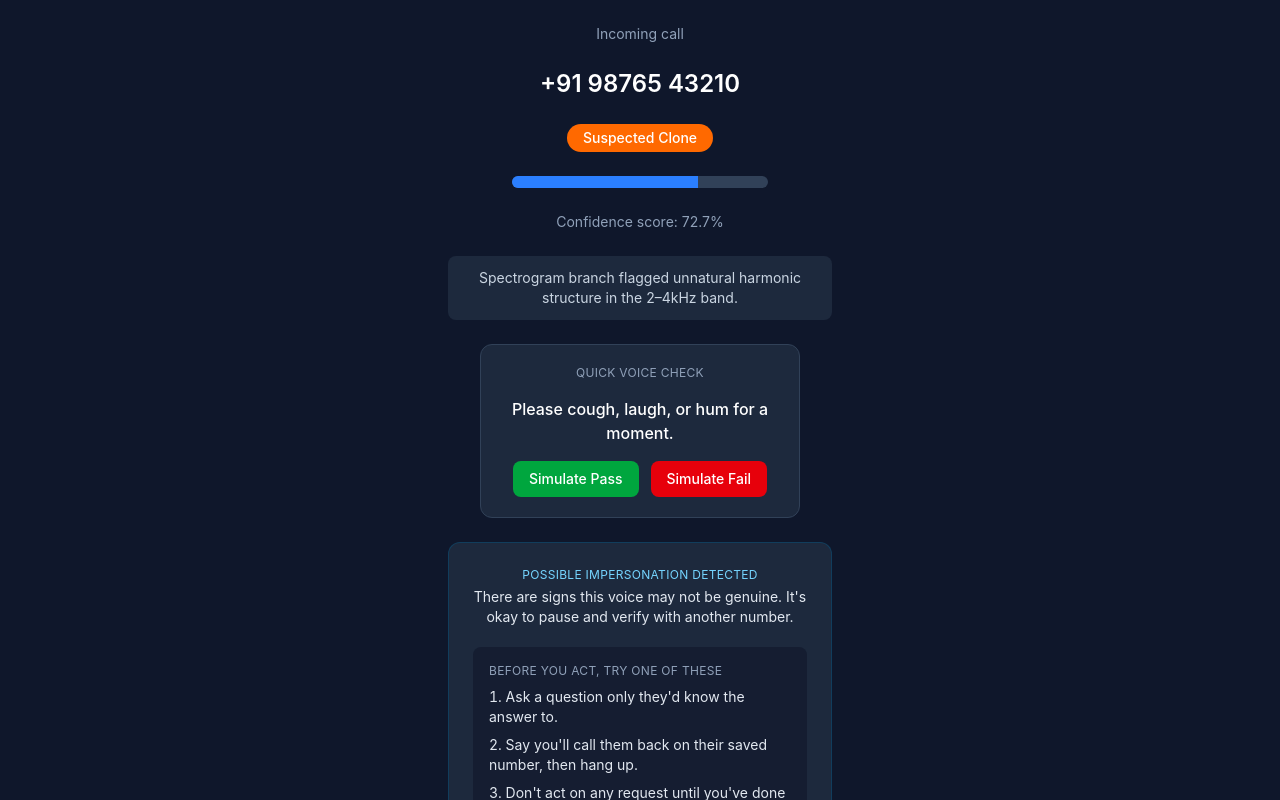
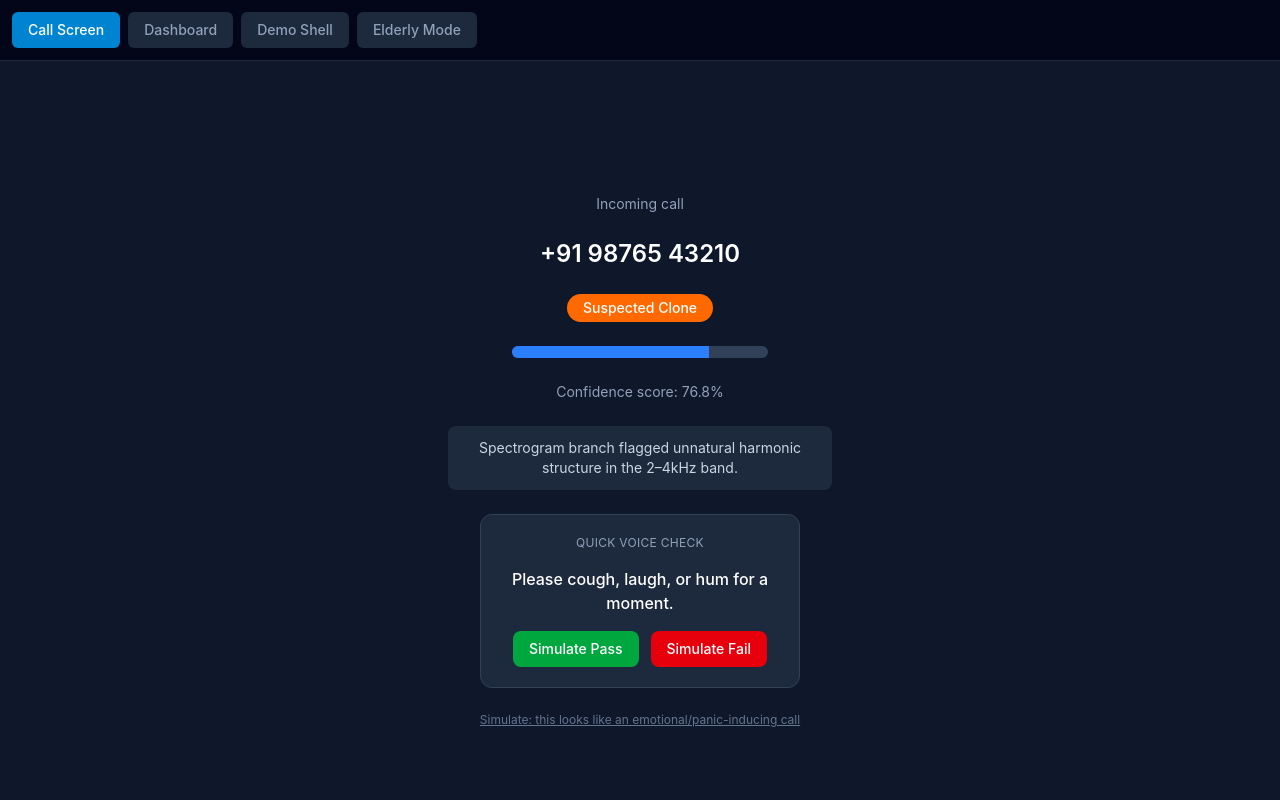
Before and after one commit to SB2318/VoiceShield, a React (Vite) app: page / in a window 1280 px wide. Shown: the top 800 px of the page. Built offline with nearby package versions, Linux system fonts and the light colour scheme.

Commit message:
Add analyst dashboard, demo shell , nav , elderlly mode

```diff
--- a/src/App.jsx
+++ b/src/App.jsx
@@ -1,7 +1,55 @@
+import { useState } from "react";
 import CallScreen from "./components/CallScreen/CallScreen";
+import Dashboard from "./components/Dashboard/Dashboard";
+import DemoShell from "./components/DemoShell/DemoShell";
+import ElderlyCallScreen from "./components/ElderlyMode/ElderlyCallScreen";
 
 function App() {
-  return <CallScreen />;
+  const [view, setView] = useState("call");
+
+  return (
+    <div>
+      <nav className="flex gap-2 p-3 bg-slate-950 border-b border-slate-800">
+        <button
+          onClick={() => setView("call")}
+          className={`px-4 py-2 rounded-md text-sm font-medium ${
+            view === "call" ? "bg-sky-600 text-white" : "bg-slate-800 text-slate-400"
+          }`}
+        >
+          Call Screen
+        </button>
+        <button
+          onClick={() => setView("dashboard")}
+          className={`px-4 py-2 rounded-md text-sm font-medium ${
+            view === "dashboard" ? "bg-sky-600 text-white" : "bg-slate-800 text-slate-400"
+          }`}
+        >
+          Dashboard
+        </button>
+        <button
+          onClick={() => setView("demo")}
+          className={`px-4 py-2 rounded-md text-sm font-medium ${
+            view === "demo" ? "bg-sky-600 text-white" : "bg-slate-800 text-slate-400"
+          }`}
+        >
+          Demo Shell
+        </button>
+        <button
+          onClick={() => setView("elderly")}
+          className={`px-4 py-2 rounded-md text-sm font-medium ${
+            view === "elderly" ? "bg-sky-600 text-white" : "bg-slate-800 text-slate-400"
+          }`}
+        >
+          Elderly Mode
+        </button>
+      </nav>
+
+      {view === "call" && <CallScreen />}
+      {view === "dashboard" && <Dashboard />}
+      {view === "demo" && <DemoShell />}
+      {view === "elderly" && <ElderlyCallScreen />}
+    </div>
+  );
 }
 
 export default App;
--- a/src/components/CallScreen/CallScreen.jsx
+++ b/src/components/CallScreen/CallScreen.jsx
@@ -4,11 +4,11 @@ import { riskConfig } from "./riskConfig";
 import ChallengeCard from "../Challenge/ChallengeCard";
 import PanicCard from "../PanicMode/PanicCard";
 
-function CallScreen() {
+function CallScreen({ embedded = false }) {
   const [score, setScore] = useState(mockDecision.fused_score);
+  const [showPanic, setShowPanic] = useState(false);
   const risk = riskConfig[mockDecision.decision];
 
-  // simulate a live-updating score every 300ms, like the real streaming cadence
   useEffect(() => {
     const interval = setInterval(() => {
       setScore((prev) => {
@@ -20,7 +20,11 @@ function CallScreen() {
   }, []);
 
   return (
-    <div className="min-h-screen bg-slate-900 text-white flex flex-col items-center justify-center gap-6 p-6">
+    <div className={
+      embedded
+        ? "text-white flex flex-col items-center gap-5 p-4"
+        : "min-h-screen bg-slate-900 text-white flex flex-col items-center justify-center gap-6 p-6"
+    }>
       <p className="text-slate-400 text-sm">Incoming call</p>
       <h1 className="text-2xl font-semibold">{mockDecision.number}</h1>
 
@@ -39,11 +43,22 @@ function CallScreen() {
       <p className="max-w-sm text-center text-slate-300 text-sm bg-slate-800 rounded-lg p-3">
         {mockDecision.explanation}
       </p>
+
       <ChallengeCard
-  challengeType={mockDecision.challenge_type}
-  onResult={(res) => console.log("Challenge result:", res)}
-/>
-      <PanicCard />
+        challengeType={mockDecision.challenge_type}
+        onResult={(res) => console.log("Challenge result:", res)}
+      />
+
+      {!showPanic ? (
+        <button
+          onClick={() => setShowPanic(true)}
+          className="text-xs text-slate-500 underline"
+        >
+          Simulate: this looks like an emotional/panic-inducing call
+        </button>
+      ) : (
+        <PanicCard />
+      )}
     </div>
   );
 }
--- /dev/null
+++ b/src/components/Dashboard/CallFeedRow.jsx
@@ -0,0 +1,39 @@
+import { riskConfig } from "../CallScreen/riskConfig";
+
+function CallFeedRow({ call, onOverride }) {
+  const risk = riskConfig[call.decision];
+
+  return (
+    <div className="flex items-center justify-between bg-slate-800 rounded-lg px-4 py-3 border border-slate-700">
+      <div>
+        <p className="text-white text-sm font-medium">{call.number}</p>
+        <p className="text-slate-500 text-xs">{call.call_id}</p>
+      </div>
+
+      <span className={`px-3 py-1 rounded-full text-xs font-medium ${risk.color}`}>
+        {risk.label}
+      </span>
+
+      <p className="text-slate-300 text-sm w-16 text-right">
+        {(call.fused_score * 100).toFixed(0)}%
+      </p>
+
+      <div className="flex gap-2">
+        <button
+          onClick={() => onOverride?.(call.call_id, "confirmed")}
+          className="px-3 py-1 bg-green-700 hover:bg-green-600 rounded-md text-xs"
+        >
+          Confirm
+        </button>
+        <button
+          onClick={() => onOverride?.(call.call_id, "overridden")}
+          className="px-3 py-1 bg-slate-600 hover:bg-slate-500 rounded-md text-xs"
+        >
+          Override
+        </button>
+      </div>
+    </div>
+  );
+}
+
+export default CallFeedRow;
--- /dev/null
+++ b/src/components/Dashboard/Dashboard.jsx
@@ -0,0 +1,32 @@
+import { useState } from "react";
+import { mockCallFeed, mockMetrics } from "../../mocks/decisionMock";
+import CallFeedRow from "./CallFeedRow";
+import MetricsPanel from "./MetricsPanel";
+
+function Dashboard() {
+  const [feed, setFeed] = useState(mockCallFeed);
+
+  const handleOverride = (callId, action) => {
+    console.log(`Call ${callId} -> ${action}`);
+    // In real integration, this would PATCH the decision object and log the override
+  };
+
+  return (
+    <div className="min-h-screen bg-slate-900 text-white p-8 flex flex-col gap-8">
+      <h1 className="text-2xl font-bold">Analyst Dashboard</h1>
+
+      <MetricsPanel metrics={mockMetrics} />
+
+      <div>
+        <h2 className="text-slate-400 text-sm uppercase tracking-wide mb-3">Live Flagged Calls</h2>
+        <div className="flex flex-col gap-3">
+          {feed.map((call) => (
+            <CallFeedRow key={call.call_id} call={call} onOverride={handleOverride} />
+          ))}
+        </div>
+      </div>
+    </div>
+  );
+}
+
+export default Dashboard;
--- /dev/null
+++ b/src/components/Dashboard/MetricsPanel.jsx
@@ -0,0 +1,20 @@
+function MetricsPanel({ metrics }) {
+  const items = [
+    { label: "EER", value: `${metrics.eer}%` },
+    { label: "Latency", value: `${metrics.latencyMs}ms` },
+    { label: "FPR @ Threshold", value: `${metrics.fprAtThreshold}%` },
+  ];
+
+  return (
+    <div className="grid grid-cols-3 gap-4">
+      {items.map((item) => (
+        <div key={item.label} className="bg-slate-800 rounded-lg p-4 text-center border border-slate-700">
+          <p className="text-slate-400 text-xs uppercase tracking-wide">{item.label}</p>
+          <p className="text-white text-2xl font-bold mt-1">{item.value}</p>
+        </div>
+      ))}
+    </div>
+  );
+}
+
+export default MetricsPanel;
--- /dev/null
+++ b/src/components/DemoShell/DemoShell.jsx
@@ -0,0 +1,17 @@
+import PhoneFrame from "./PhoneFrame";
+import CallScreen from "../CallScreen/CallScreen";
+
+function DemoShell() {
+  return (
+    <PhoneFrame>
+      <div className="px-4 py-2">
+        <p className="text-center text-slate-500 text-xs mb-2">
+          SecureBank — Incoming Call Screening
+        </p>
+      </div>
+      <CallScreen embedded />
+    </PhoneFrame>
+  );
+}
+
+export default DemoShell;
--- /dev/null
+++ b/src/components/DemoShell/PhoneFrame.jsx
@@ -0,0 +1,18 @@
+function PhoneFrame({ children }) {
+  return (
+    <div className="min-h-screen bg-slate-950 flex items-center justify-center py-10">
+      <div className="w-[375px] h-[720px] bg-black rounded-[2.5rem] p-3 shadow-2xl border-4 border-slate-800">
+        <div className="w-full h-full bg-slate-900 rounded-[2rem] overflow-hidden relative flex flex-col">
+          {/* Fake status bar */}
+          <div className="flex justify-between items-center px-6 py-2 text-white text-xs bg-black/40">
+            <span>9:41</span>
+            <span>📶 🔋</span>
+          </div>
+          <div className="flex-1 overflow-y-auto">{children}</div>
+        </div>
+      </div>
+    </div>
+  );
+}
+
+export default PhoneFrame;
--- /dev/null
+++ b/src/components/ElderlyMode/ElderlyCallScreen.jsx
@@ -0,0 +1,27 @@
+import { mockDecision } from "../../mocks/decisionMock";
+import { riskConfig } from "../CallScreen/riskConfig";
+
+function ElderlyCallScreen() {
+  const risk = riskConfig[mockDecision.decision];
+
+  return (
+    <div className="min-h-screen bg-slate-900 text-white flex flex-col items-center justify-center gap-8 p-8 text-center">
+      <p className="text-slate-400 text-xl">Incoming call from</p>
+      <h1 className="text-5xl font-bold">{mockDecision.number}</h1>
+
+      <span className={`px-8 py-4 rounded-2xl text-2xl font-bold ${risk.color}`}>
+        {risk.label === "Suspected Clone" ? "⚠️ This may not be a real voice" : risk.label}
+      </span>
+
+      <p className="max-w-md text-xl text-slate-200 bg-slate-800 rounded-2xl p-6">
+        {mockDecision.explanation}
+      </p>
+
+      <button className="w-full max-w-sm py-6 bg-sky-600 hover:bg-sky-500 rounded-2xl text-2xl font-bold">
+        Hang Up & Call Back Safely
+      </button>
+    </div>
+  );
+}
+
+export default ElderlyCallScreen;
```
Also changed, not shown: src/mocks/decisionMock.js (+16 -3 lines).
